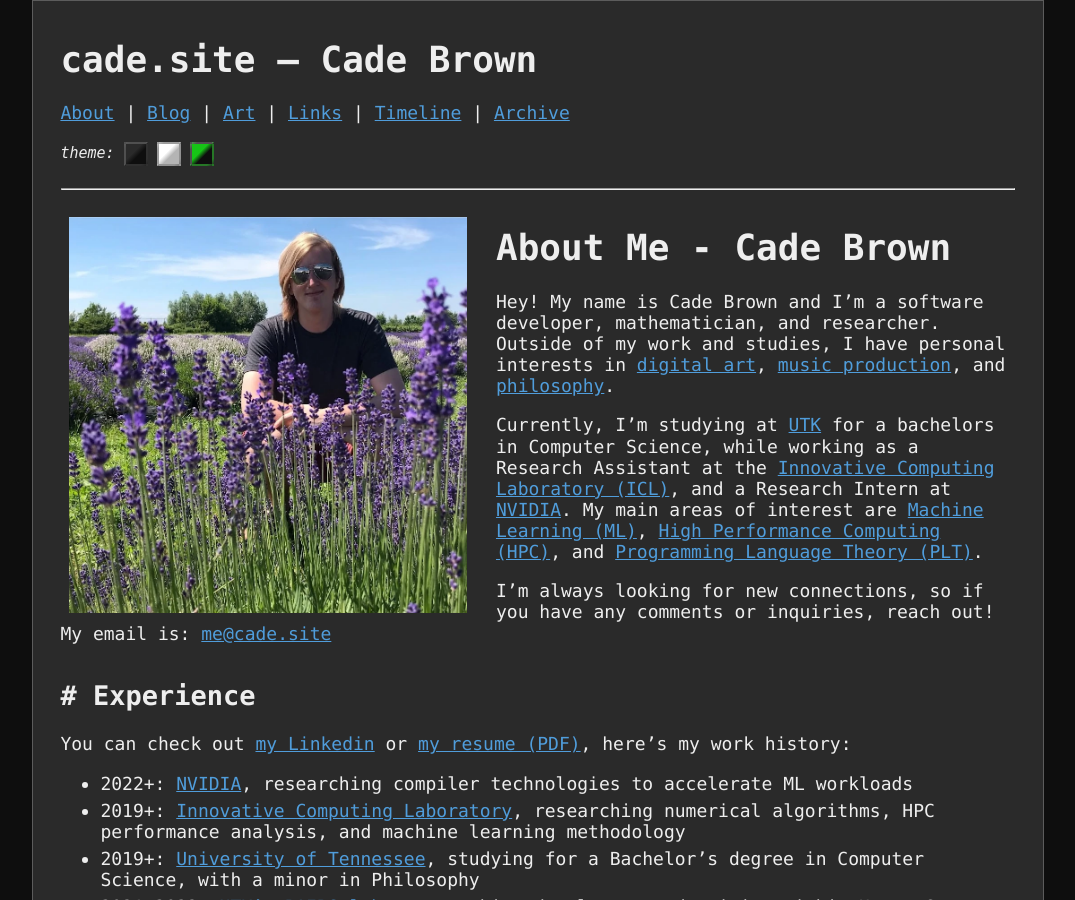
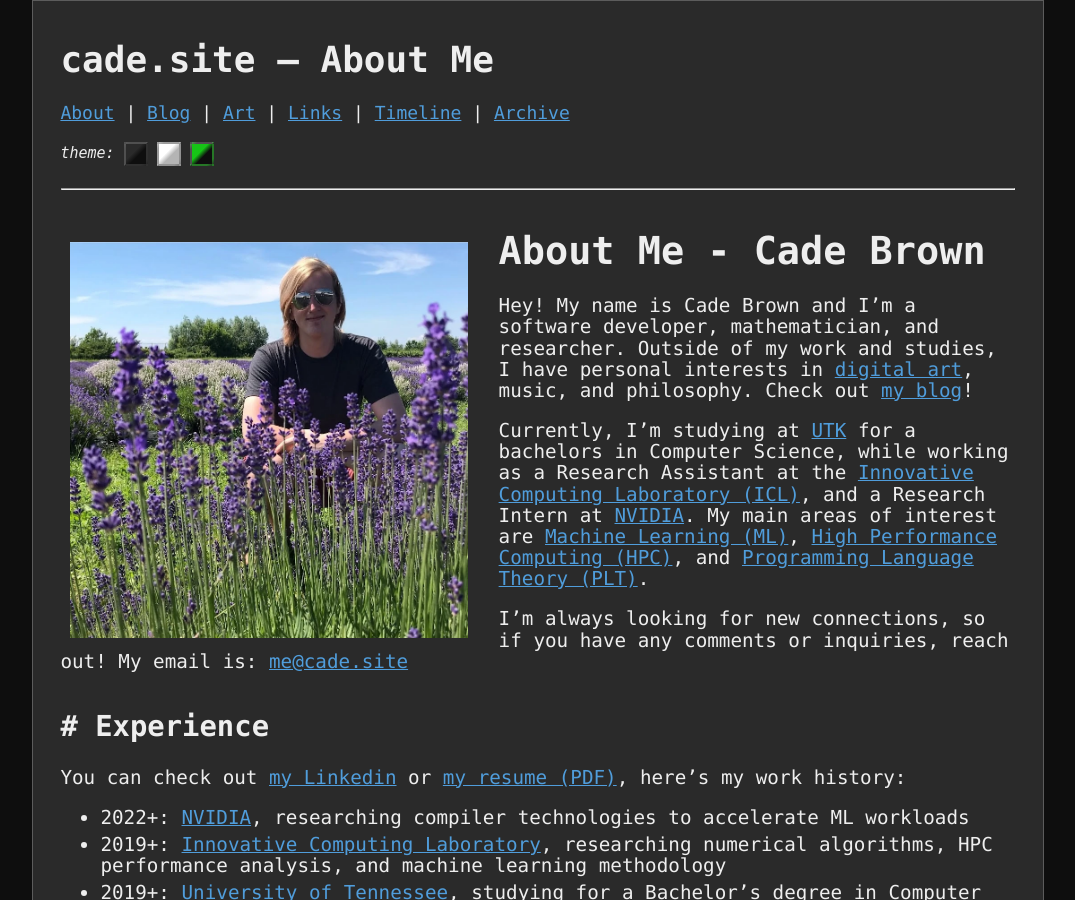
Before and after one commit to cadebrown/old.cade.site, a Jekyll site: the page built from index.md, in a window 1280 px wide and 900 px high. Shown: the whole window, without its empty margins (102-1177 px from the left). Built offline with Jekyll 4.4.1, drawn with Linux system fonts in a browser that asks for light colours; nearby versions of some CDN libraries.

Commit message:
updated index

```diff
--- a/index.md
+++ b/index.md
@@ -1,17 +1,21 @@
 ---
 layout: default
-title: Cade Brown
+title: About Me
 permalink: /
 redirect_from:
   - /about
+  - /home
 ---
+
+<!-- make the home page text bigger -->
+<div style="font-size: 107%">
 
 <!--![A Picture of My Face](/files/face.webp)-->
 ![A Picture of My Face](/files/cade-face-2.webp){: .img-left .img-ZZZ }
 
 # About Me - Cade Brown
 
-Hey! My name is Cade Brown and I'm a software developer, mathematician, and researcher. Outside of my work and studies, I have personal interests in [digital art](/art), [music production](/music), and [philosophy](/phil).
+Hey! My name is Cade Brown and I'm a software developer, mathematician, and researcher. Outside of my work and studies, I have personal interests in [digital art](/art), music, and philosophy. Check out [my blog](https://cade.site/blog)!
 
 Currently, I'm studying at [UTK](https://utk.edu) for a bachelors in Computer Science, while working as a Research Assistant at the [Innovative Computing Laboratory (ICL)](https://icl.utk.edu), and a Research Intern at [NVIDIA](https://nvidia.com). My main areas of interest are [Machine Learning (ML)](https://en.wikipedia.org/wiki/Machine_learning), [High Performance Computing (HPC)](https://en.wikipedia.org/wiki/High-performance_computing), and [Programming Language Theory (PLT)](https://en.wikipedia.org/wiki/Programming_language_theory).
 
@@ -58,6 +62,7 @@ And, places I've popped up:
 
   * [LWN: Python and the Infinite](https://lwn.net/Articles/833624/) - someone wrote an article about my opinions
 
+</div>
 
 <!--
 ## Current Projects
```
